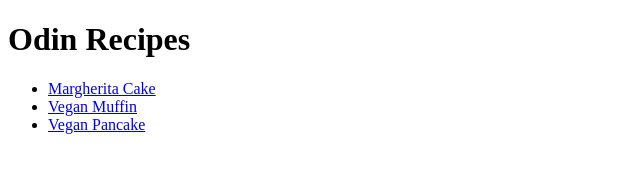
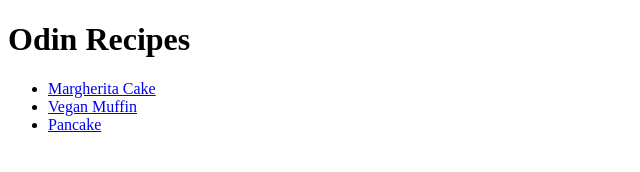
Before and after one commit to DenyDesu/odin-recipes, a plain HTML site: page index.html in a window 1280 px wide. Shown: the full height of the page, 0-640 px from the left. Drawn offline with Linux system fonts and the light colour scheme.

Commit message:
modifica del link in Pancake e non vegan

```diff
--- a/index.html
+++ b/index.html
@@ -10,7 +10,7 @@
 <ul>
    <li> <a href="recipes/torta.html">Margherita Cake</a></li>
    <li><a href="recipes/muffin.html">Vegan Muffin</a></li>
-   <li><a href="recipes/pancake.html">Vegan Pancake</a></li>
+   <li><a href="recipes/pancake.html">Pancake</a></li>
 </ul>
 
 </body>
```
